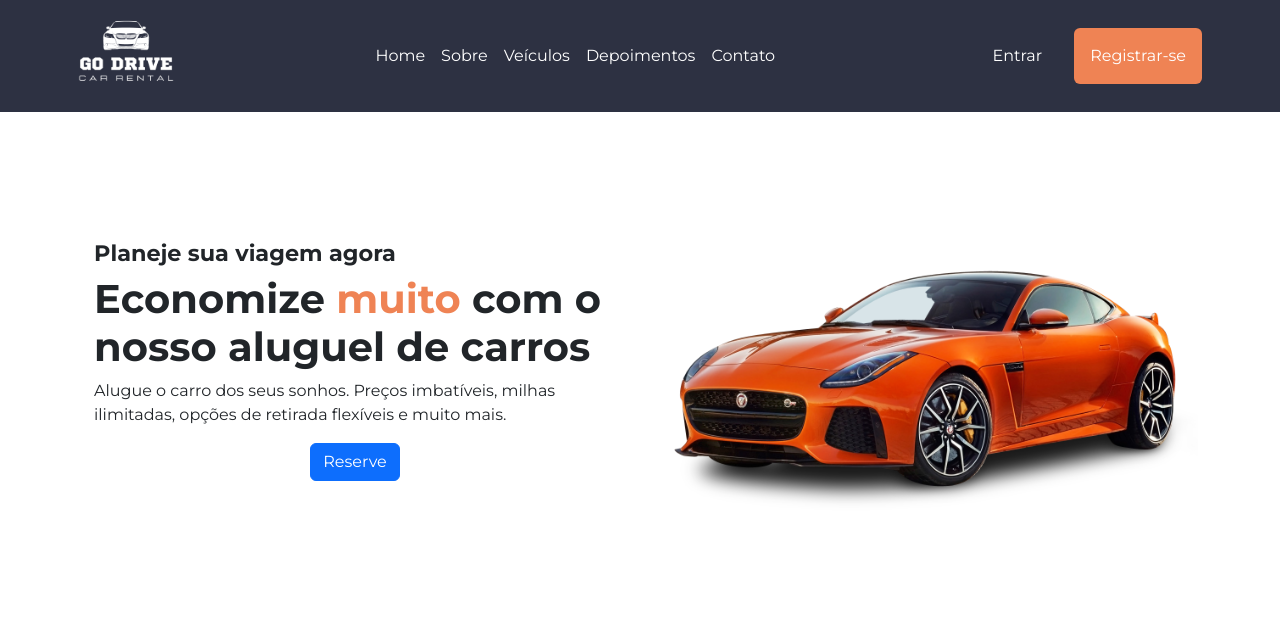
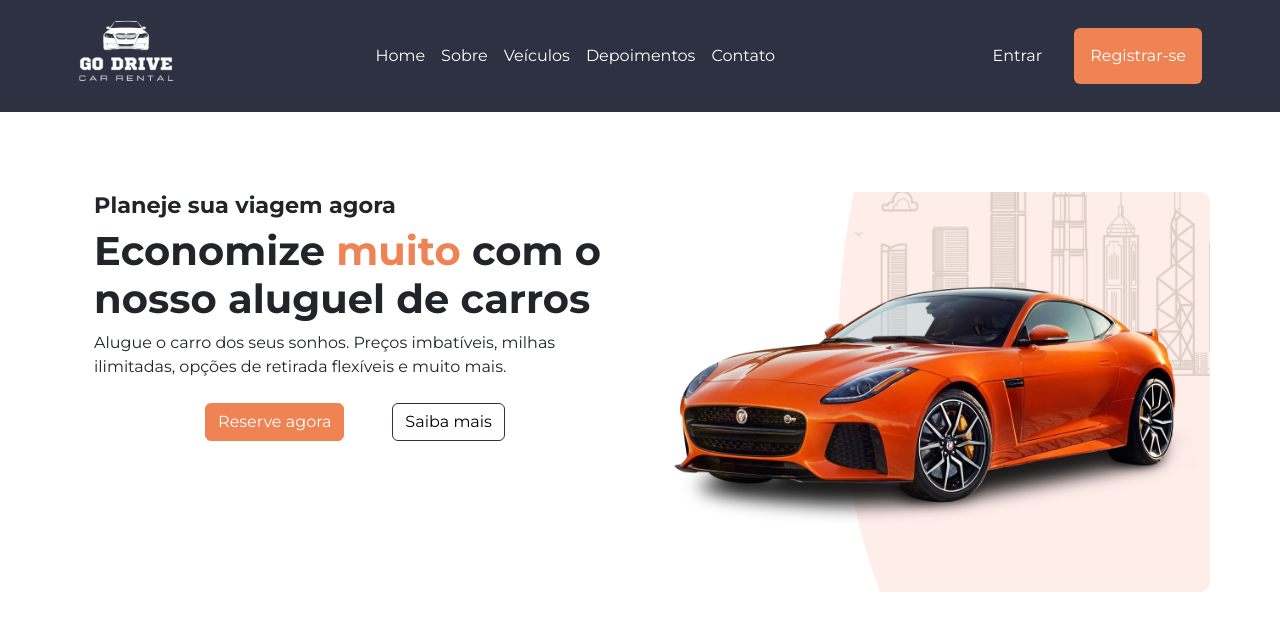
Before and after one commit to abudluan/car-rentals, a React (Create React App) app: page / in a window 1280 px wide. Shown: the top 630 px of the page. Built offline with nearby package versions, Linux system fonts and the light colour scheme.

Commit message:
feat: new model sec1

```diff
--- a/src/components/Home.js
+++ b/src/components/Home.js
@@ -3,6 +3,7 @@ import './Home.scss';
 import { Container, Row, Col, Button } from "react-bootstrap";
 
 import CarSec1 from './img/Home/car-sec1.png';
+
 
 const Home = () => {
     return (
@@ -19,7 +20,8 @@ const Home = () => {
                            <p>Alugue o carro dos seus sonhos. Preços imbatíveis, milhas ilimitadas, opções de retirada flexíveis e muito mais.</p>
 
                             <Col>
-                            <Button>Reserve </Button>
+                            <Button className="btnReserve mx-4 my-2">Reserve agora  </Button>
+                            <Button className="btnLearnMore mx-4 my-2">Saiba mais  </Button>
                             </Col>
 
                             <Col>
@@ -29,6 +31,7 @@ const Home = () => {
                     </Col>
 
                     <Col className="img-Carro"><img src={CarSec1} className="img-fluid" alt="" /></Col>
+
                 </Row>
             </Container>
 
--- a/src/components/Home.scss
+++ b/src/components/Home.scss
@@ -1,11 +1,13 @@
 #home{
-
-
 
     .sec1{
         text-align: center;
         margin: auto;
-        margin-top: 8em;
+        margin-top: 5em;
+
+        @media (max-width:991px){
+            margin-top: 2em;
+        }
 
 
         .text-Carro{
@@ -16,6 +18,11 @@
                 text-align: left;
                 font-weight: bold;
                 font-size: 1.4em;
+
+                @media (max-width: 991px){
+                    text-align: center;
+                    font-size: 1.2em;
+                }
             }
 
             h1{
@@ -25,34 +32,60 @@
                 .markText{
                     color: #EF8354;
                 }
+
+                @media (max-width: 991px){
+                    text-align: center;
+
+                }
             }
 
             p{
                 text-align: left;
+                @media (max-width: 991px){
+                    text-align: center;
+
+                }
             }
 
-            @media (max-width: 991px){
+            .btnReserve{
+                background-color: #EF8354;
+                border-color: #EF8354;
+            }
 
-                h4{
-                    text-align: center;
-                    font-size: 1.2em;
-                }
+            .btnReserve:hover{
+                background-color: #e2652f;
+                border-color: #EF8354;
+            }
 
-                h1{
-                    text-align: center;
-                }
+            .btnLearnMore{
+                background-color: transparent;
+                border-color: #2D3142;
+                color: black;
+            }
 
-                P{
-                    text-align: center;
-                }
+            .btnLearnMore:hover{
+                background-color: #2D3142;
+                color: white;
             }
+
+
+
         }
 
 
+
         .img-Carro{
+            background-image: url('./img/Home/sec1-bg.png');
+            background-position: center;
+            background-repeat: no-repeat;
+            background-size: cover;
+            background-position-x: 10em;
+            border-radius: 10px;
+            height: 50vh;
 
             img{
                 max-height: 25em;
+                margin-top: 4em;
             }
 
             @media (max-width: 991px ){
--- a/src/components/NavigationBar/NavigationBar.js
+++ b/src/components/NavigationBar/NavigationBar.js
@@ -21,7 +21,7 @@ const NavigationBar = () => {
 
         <section id='NavigationBar'>
 
-            <Navbar className='container' fixed='top' expand="lg">
+            <Navbar className='container' expand="lg">
                 <img className='img-fluid mx-2' src={NavLogo} alt=''/>
                 <Navbar.Toggle style={{color: '#9698a1'}}  className='mx-2' onClick={handleToggleOffcanvas} >
                 <FaBars className="toggle" />
--- a/src/components/NavigationBar/NavigationBar.scss
+++ b/src/components/NavigationBar/NavigationBar.scss
@@ -1,8 +1,8 @@
 #NavigationBar {
     background-color: #2D3142;
-    height: 7em;
+
     .toggle{
-        color: #9698a1;
+        color: white;
         font-size: 1.5em;
 
     }
```
Also changed, not shown: src/components/img/Home/sec1-bg.png (added).
